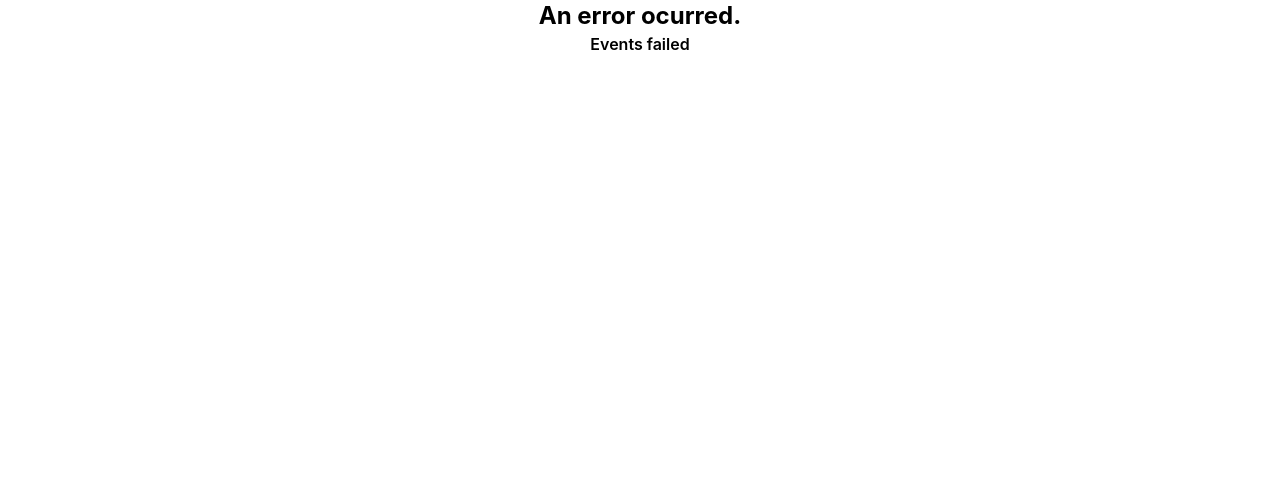
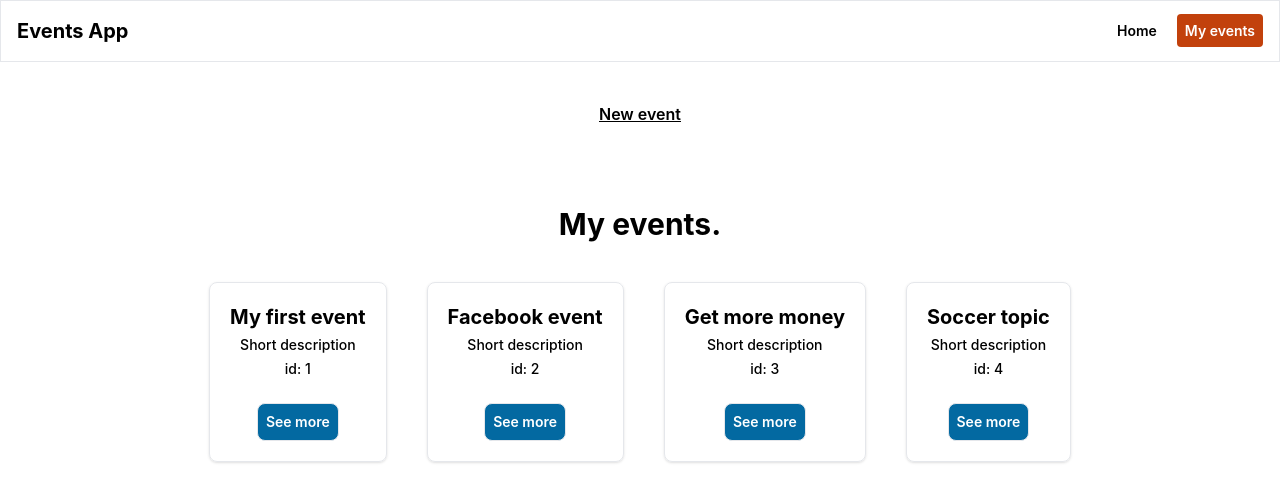
Before and after one commit to Jorge-Ortiz-Mata/react-router-loader-action, a React (Create React App) app: page /events in a window 1280 px wide. Shown: the top 502 px of the page. Built offline with nearby package versions, Linux system fonts and the light colour scheme.

Commit message:
Receiving params from the loader function.

```diff
--- a/src/App.jsx
+++ b/src/App.jsx
@@ -6,11 +6,12 @@ import { store } from './store/index';
 import HomePage from './pages/HomePage';
 import ErrorPage from './pages/ErrorPage';
 import EventsPage, { getDummyData } from './pages/EventsPage';
-import EventPage from './pages/EventPage';
+import EventPage, { loader as loaderEventPage } from './pages/EventPage';
 
 import MainLayout from './pages/MainLayout';
 import EventLayout from './pages/EventLayout';
 import EventNew from './pages/EventNew';
+
 
 const route = createBrowserRouter([
   {
@@ -27,7 +28,7 @@ const route = createBrowserRouter([
             element: <EventsPage />,
             loader: getDummyData
           },
-          { path: ':eventId', element: <EventPage /> },
+          { path: ':eventId', element: <EventPage />, loader: loaderEventPage },
           { path: 'new', element: <EventNew /> }
         ]
       },
--- a/src/pages/ErrorPage.jsx
+++ b/src/pages/ErrorPage.jsx
@@ -5,7 +5,7 @@ const ErrorPage = () => {
   let message;
 
   if(error.status === 500){
-    message = JSON.parse(error.data).message;
+    message = error.data.message;
   }
 
   if(error.status === 404){
--- a/src/pages/EventPage.jsx
+++ b/src/pages/EventPage.jsx
@@ -1,11 +1,11 @@
 import { useState, useEffect } from "react";
 import { useSelector } from "react-redux";
-import { useParams } from "react-router-dom";
+import { useLoaderData } from "react-router-dom";
 
 const EventPage = () => {
   const events = useSelector(state => state.events.events);
   const [event, setEvent] = useState(undefined);
-  const eventId = useParams().eventId;
+  const eventId =  useLoaderData();
 
   useEffect(() => {
     const eventFiltered = events.filter(obj => obj.id === parseInt(eventId));
@@ -22,3 +22,7 @@ const EventPage = () => {
 }
 
 export default EventPage;
+
+export async function loader({request, params}) {
+  return params.eventId;
+}
--- a/src/pages/EventsPage.jsx
+++ b/src/pages/EventsPage.jsx
@@ -1,4 +1,4 @@
-import { useLoaderData } from "react-router-dom";
+import { useLoaderData, json } from "react-router-dom";
 import EventList from "../components/EventList";
 
 const EventsPage = () => {
@@ -16,10 +16,13 @@ const EventsPage = () => {
 export default EventsPage;
 
 export const getDummyData = () => {
-  // const person = { name: 'Jorge', country: 'México' };
-  // return person;
-  throw new Response(
-    JSON.stringify({ message: 'Events failed' }),
-    { status: 500 }
-  );
+  const person = { name: 'Jorge', country: 'México' };
+  return person;
+  // throw new Response(
+  //   JSON.stringify({ message: 'Events failed' }),
+  //   { status: 500 }
+  // );
+  // return json({message: 'Events failed - Bad request'}, {
+  //   status: 500
+  // });
 }
```
